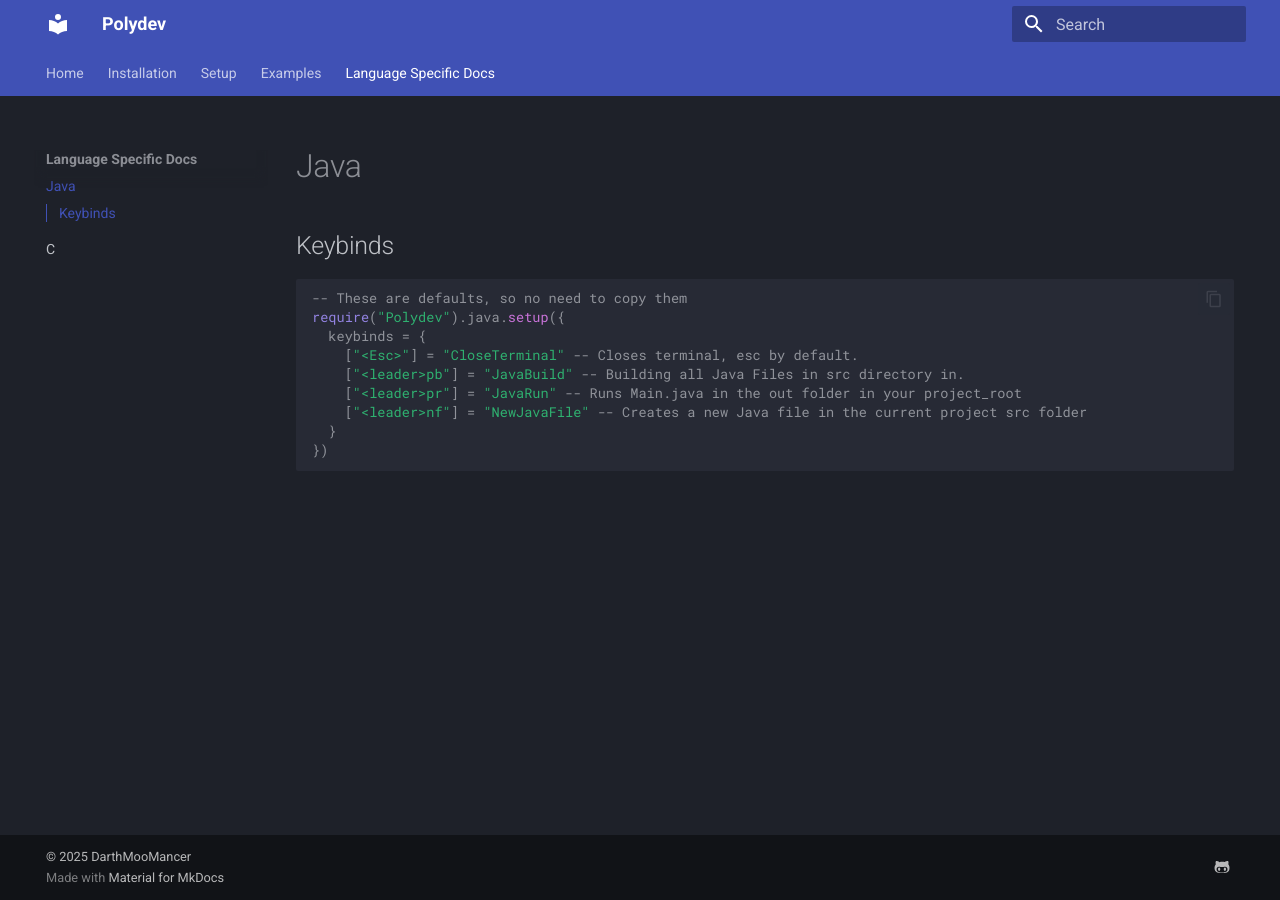
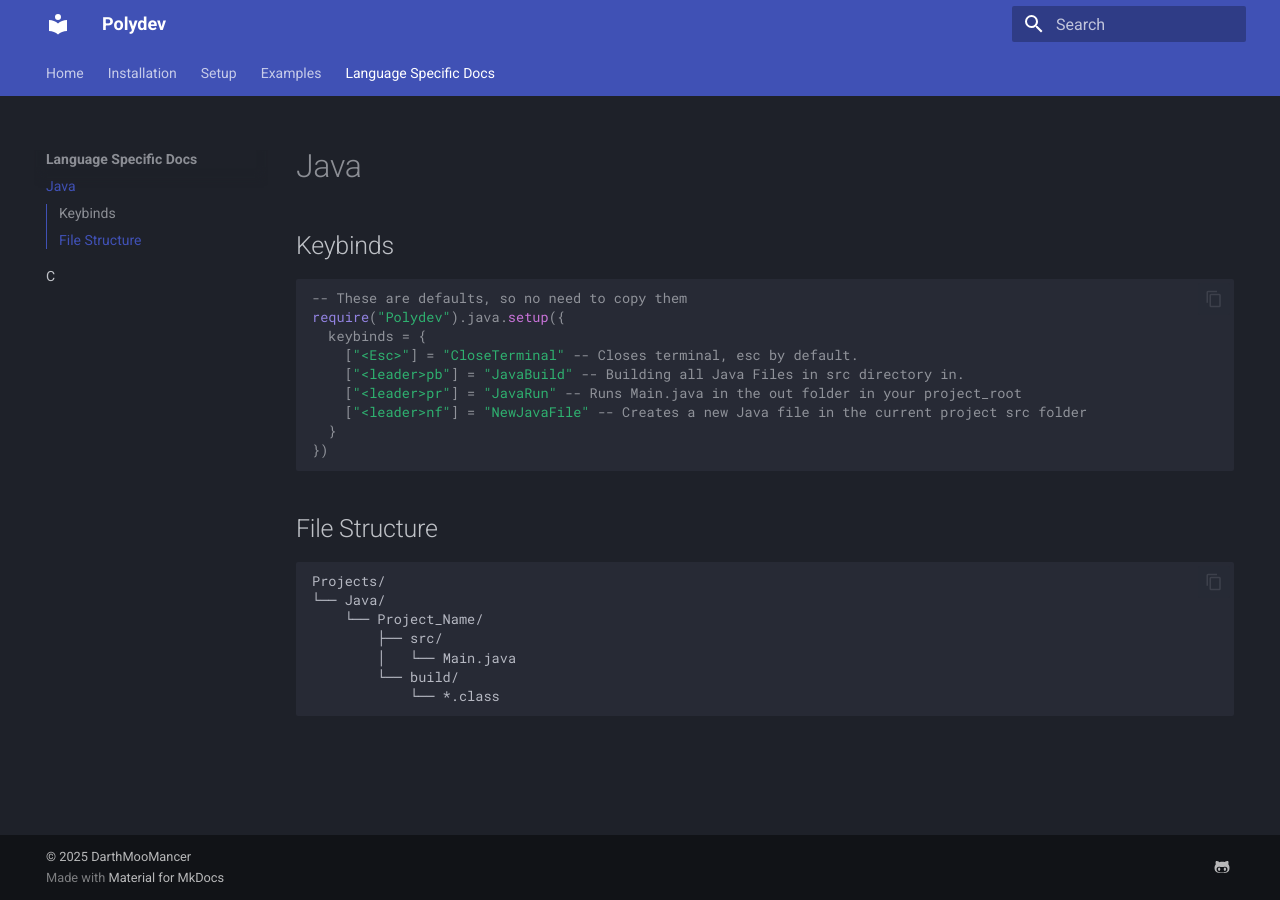
Before and after one commit to DarthMooMancer/Polydev, an MkDocs documentation site: the page built from docs/languages/java.md, in a window 1280 px wide. Built offline with MkDocs 1.6.1 and Material for MkDocs 9.7.7, drawn with Linux system fonts in a browser that asks for light colours.

Commit message:
Update java.md

````diff
--- a/docs/languages/java.md
+++ b/docs/languages/java.md
@@ -10,3 +10,14 @@ require("Polydev").java.setup({
   }
 })
 ```
+## File Structure
+
+```md
+Projects/
+└── Java/
+    └── Project_Name/
+        ├── src/
+        │   └── Main.java
+        └── build/
+            └── *.class
+```
````
